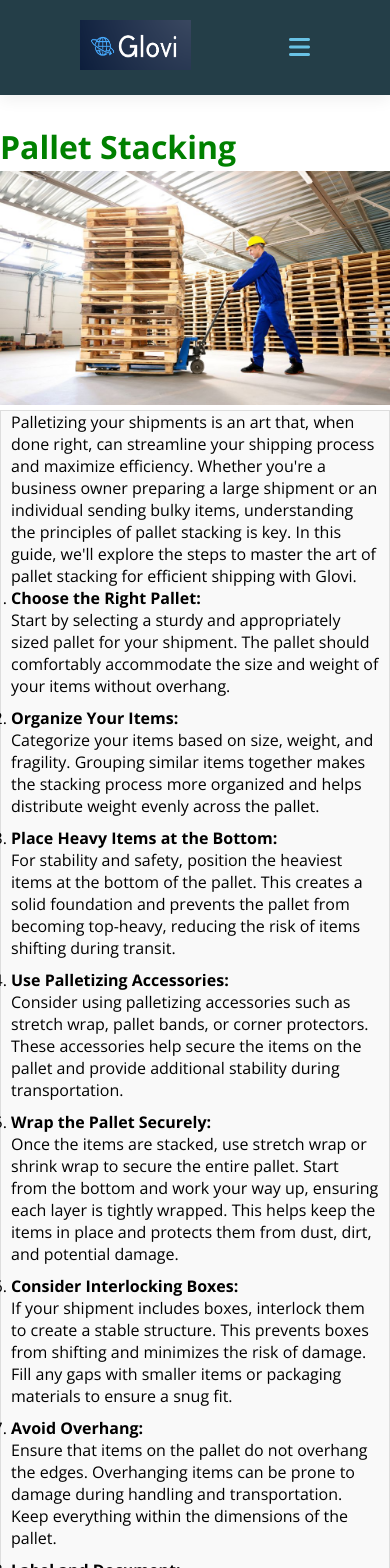
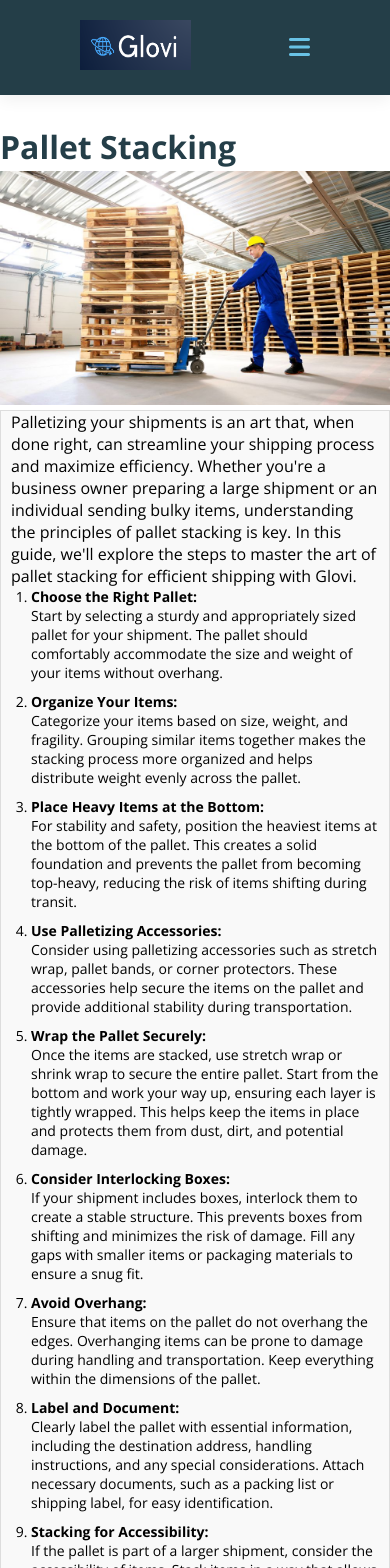
Before and after one commit to sv1999109/CapstoneProject_glovi, a React (Create React App) app in the folder glovi/: page /PalletStacking in a window 390 px wide. Shown: the top 1568 px of the page. Built offline with nearby package versions, Linux system fonts and the light colour scheme.

Commit message:
Harsh Blog pages

```diff
--- a/glovi/src/Pages/BlogsItemStyle.css
+++ b/glovi/src/Pages/BlogsItemStyle.css
@@ -49,14 +49,12 @@
 
 /*Image for PalletStacking */
 /* Responsive styles for image */
-
 .image-container {
   position: relative;
   width: 100%;
   height: 100vh;
   overflow: hidden;
 }
-
 
 .image-container {
   text-align: center;
@@ -90,9 +88,11 @@
   }
 
   .blog-item ol li {
-      margin-bottom: 10px;
+    margin-bottom: 8px;
+    font-size: 14px; /* Adjust font size for smaller screens */
   }
 }
+
 
 
 /*Image for Understanding Prohibited Items */
--- a/glovi/src/Pages/MasteringtheArt.js
+++ b/glovi/src/Pages/MasteringtheArt.js
@@ -8,8 +8,9 @@ function MasteringtheArt() {
     return (
         <>
             <Header />
+            <div className="BlogBody">
             <div className="blog-container">
-                <h1 style={{ marginTop: '121px', color: 'green', width: '100%', height: '50px', display: 'flex', alignItems: 'center' }}>Mastering the Art of Packaging</h1>
+                <h1 style={{ marginTop: '121px', color: '#243e48', width: '100%', height: '50px', display: 'flex', alignItems: 'center' }}>Mastering the Art of Packaging</h1>
                 <img src={img2} alt="Mastering the Art" className="unique-image-class2"></img>
                 <div className="blog-item" id="unique-blog-item-id">
                     <p className="blog-content">
@@ -72,6 +73,8 @@ function MasteringtheArt() {
                     </p>
                 </div>
             </div>
+            </div>
+
 
             <Footer />
         </>
--- a/glovi/src/Pages/PalletStacking.js
+++ b/glovi/src/Pages/PalletStacking.js
@@ -12,12 +12,12 @@ function PalletStacking() {
 
 
             <div className="blog-container">
-                <h1 style={{ marginTop: '121px', color: 'green', width: '100%', height: '50px', display: 'flex', alignItems: 'center' }}>Pallet Stacking</h1>
+                <h1 style={{ marginTop: '121px', color: '#243e48', width: '100%', height: '50px', display: 'flex', alignItems: 'center' }}>Pallet Stacking</h1>
                 <img src={img} alt="Pallet Stacking" className="unique-image-class"></img>
                 <div className="blog-item" id="unique-blog-item-id">
                     <p>Palletizing your shipments is an art that, when done right, can streamline your shipping process and maximize efficiency. Whether you're a business owner preparing a large shipment or an individual sending bulky items, understanding the principles of pallet stacking is key. In this guide, we'll explore the steps to master the art of pallet stacking for efficient shipping with Glovi.</p>
 
-                    <ol>
+                    <ol className="packaging-steps">
                         <li>
                             <strong>Choose the Right Pallet:</strong>
                             <p>Start by selecting a sturdy and appropriately sized pallet for your shipment. The pallet should comfortably accommodate the size and weight of your items without overhang.</p>
--- a/glovi/src/Pages/UnderstandingProhibitedItems.js
+++ b/glovi/src/Pages/UnderstandingProhibitedItems.js
@@ -9,15 +9,15 @@ function UnderstandingProhibitedItems() {
         <>
             <Header />
             <div className="blog-container">
-                <h1 style={{ marginTop: '121px', color: 'green', width: '100%', height: '50px', display: 'flex', alignItems: 'center' }}>Understanding Prohibited Items</h1>
+                <h1 style={{ marginTop: '121px', color: '#243e48', width: '100%', height: '50px', display: 'flex', alignItems: 'center' }}>Understanding Prohibited Items</h1>
                 <img src={img1} alt="Understanding Prohibited Items" className="unique-image-class1" />
 
                 <div className="blog-item" id="unique-blog-item-id">
                     <p className="blog-content">
                         Shipping items across borders comes with its own set of rules and regulations. At Glovi, we prioritize the safety and compliance of our shipments. To ensure a smooth and secure shipping experience, it's crucial to be aware of prohibited items. Let's dive into a comprehensive guide to understand what items are restricted from shipping with Glovi.
                     </p>
-                    <ol className="prohibited-items">
-                        <li>
+                    <ol className="packaging-steps">
+                        <li >
                             <strong>Why Are Some Items Prohibited?</strong>
                             <p>Before we delve into the specific items, let's understand why certain things are prohibited. Prohibitions are in place to ensure the safety of carriers, compliance with international laws, and to prevent harm to individuals and the environment. By adhering to these restrictions, we collectively contribute to a safer and more responsible shipping environment.</p>
                         </li>
```
Lines whose indentation alone changed are shown as unchanged.
